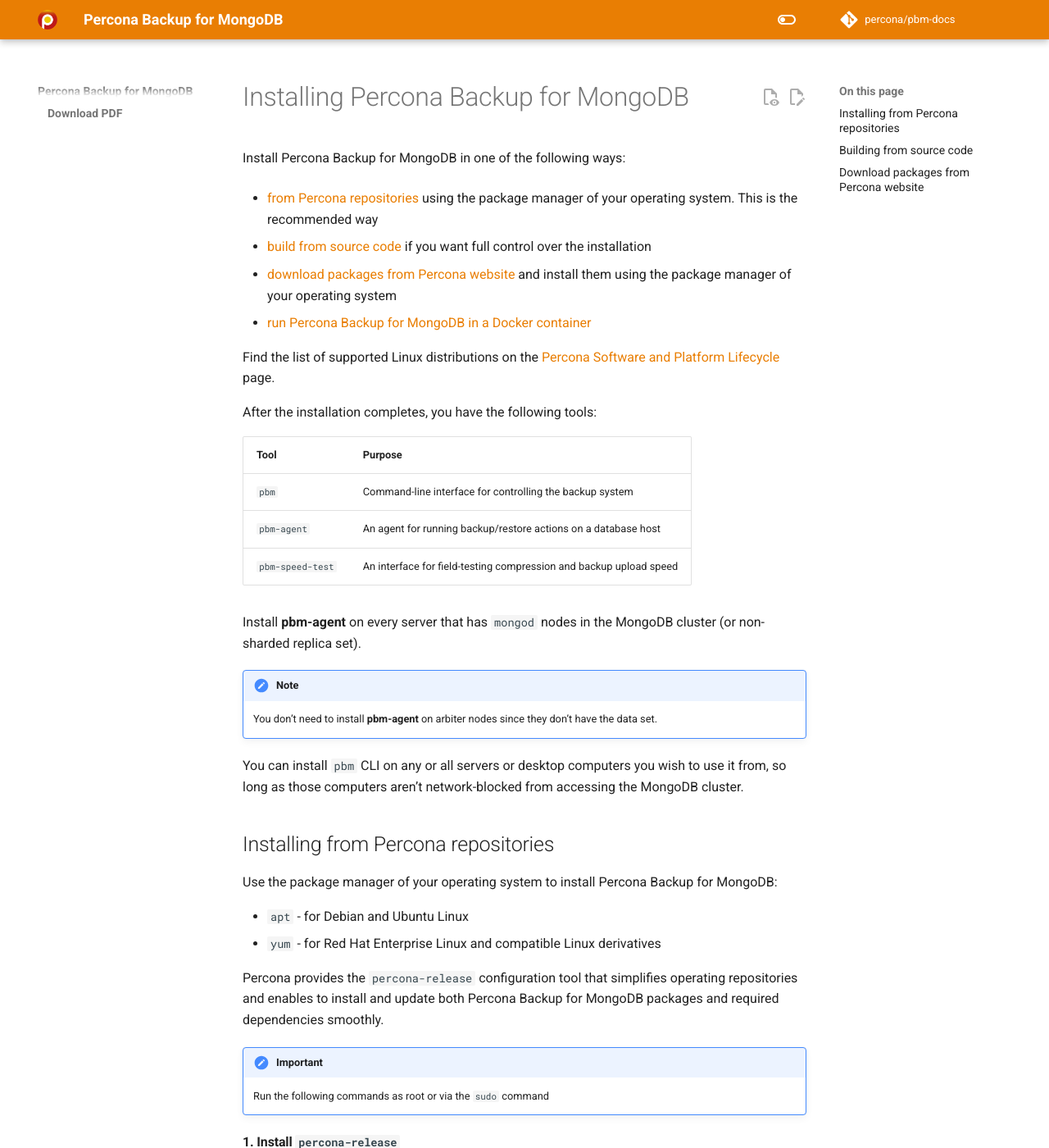
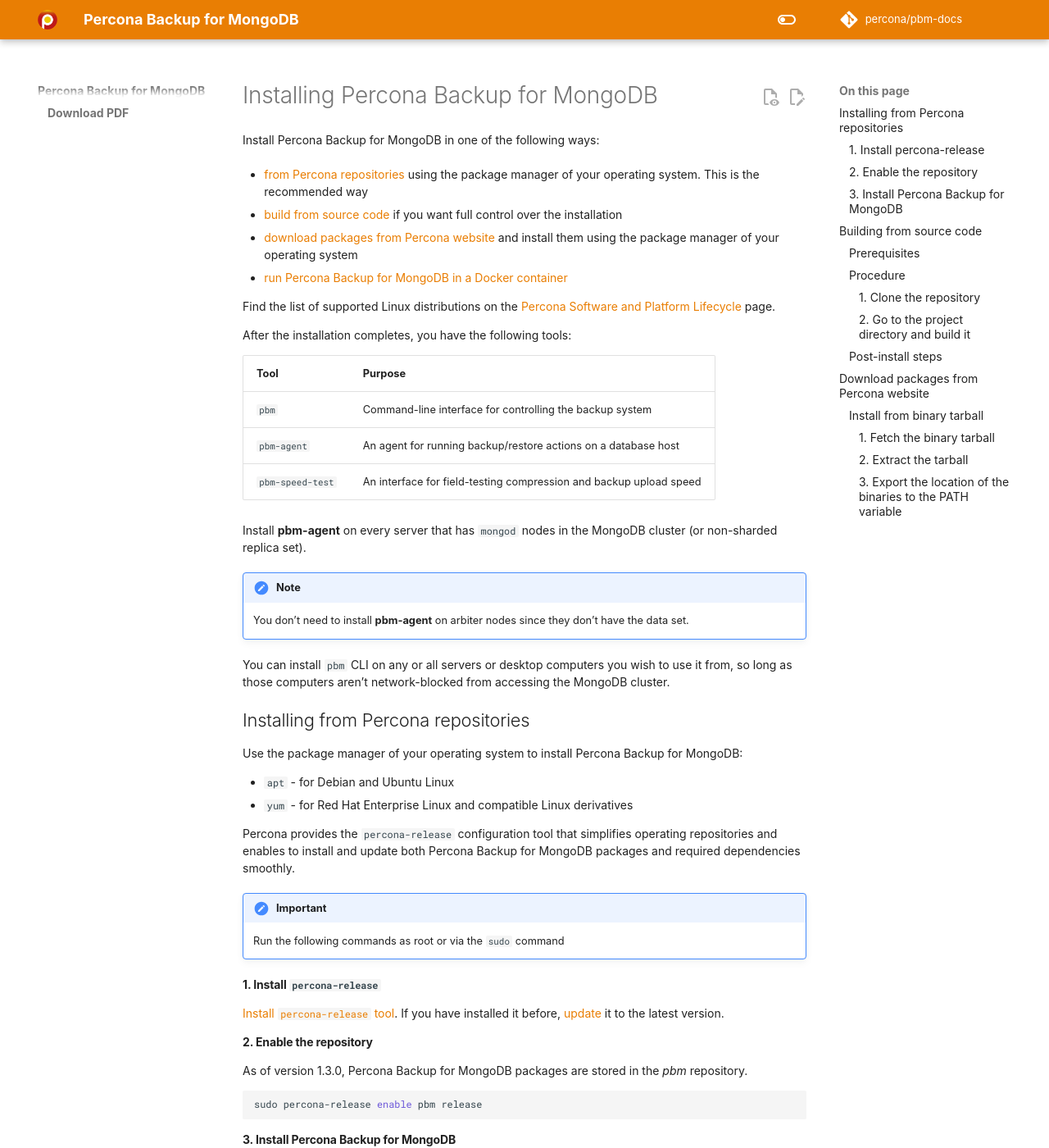
Before and after one commit to percona/pbm-docs, an MkDocs documentation site: the page built from docs/installation.md, in a window 1280 px wide and 1400 px high. Shown: the whole window at 82% size. Built offline with MkDocs 1.6.1 and Material for MkDocs 9.7.7, drawn with Linux system fonts in a browser that asks for light colours; nearby versions of some CDN libraries; some web fonts are replaced; comment, search, counter and statistics services are not loaded.

Commit message:
Pbm 930 doc customisation (#44)
* PBM-930 Changed font and size

* PBM-930 Doc customizations

```diff
--- a/_resource/overrides/main.html
+++ b/_resource/overrides/main.html
@@ -1,5 +1,5 @@
 {#
-MkDocs template for Netlify builds to customize docs layout
+MkDocs template for builds with Material Theme to customize docs layout
 by adding marketing-requested elements
 #}
 
--- a/docs/css/percona.css
+++ b/docs/css/percona.css
@@ -17,6 +17,26 @@
 	margin: 0;
 }
 
+.md-typeset {
+  font-size: .7rem;
+  line-height: 1.5;
+}
+
+.md-typeset h1 {
+  color: var(--md-default-fg-color--light);
+font-size: 2em;
+line-height: 1.3;
+margin: 0 0 0.9em;
+}
+
+.md-typeset h2 {
+font-size: 1.5625em;
+line-height: 1.4;
+margin: 1em 0 .54em;
+}
+
+
+
 /*.git-revision-date-localized-plugin:before {
   content: url('https://api.iconify.design/mdi/clock-edit-outline.svg');
 }*/
--- a/mkdocs-base.yml
+++ b/mkdocs-base.yml
@@ -17,6 +17,8 @@
   logo: _images/percona-logo.png
   favicon: _images/percona-favicon.ico
   custom_dir: _resource/overrides/
+  font:
+    text: Chivo, Colfax, Franziska
   palette:
 
     # Light mode
@@ -48,7 +50,7 @@
   toc:
     permalink: True
     title: On this page
-    toc_depth: 2
+    toc_depth: 5
   admonition: {}
   footnotes: {}
   def_list: {} # https://michelf.ca/projects/php-markdown/extra/#def-list
@@ -101,7 +103,7 @@
 
 
 nav:
-  - Welcome:
+  - Home:
       - index.md
   - About PBM:
       - How PBM works:
```
